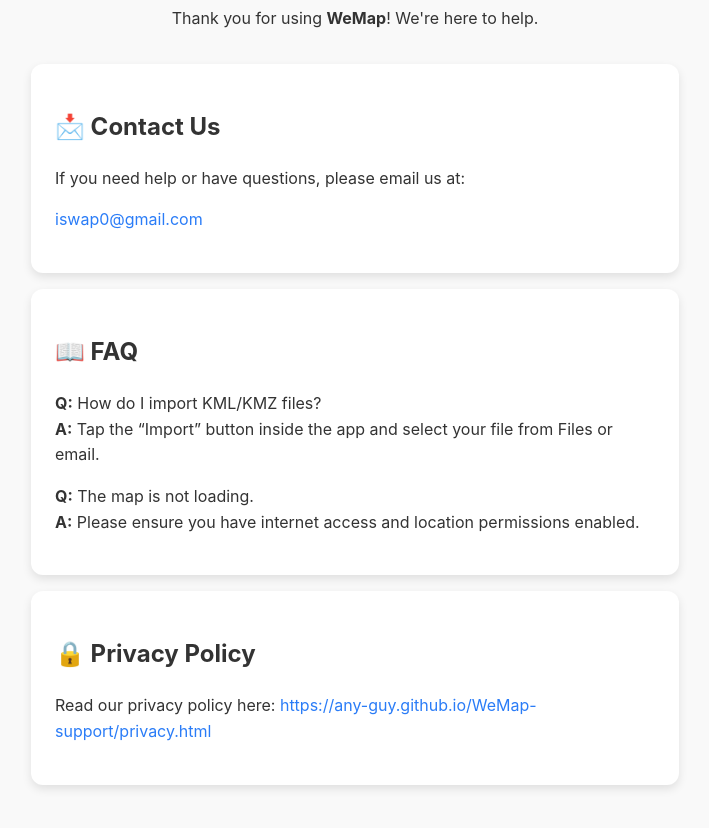
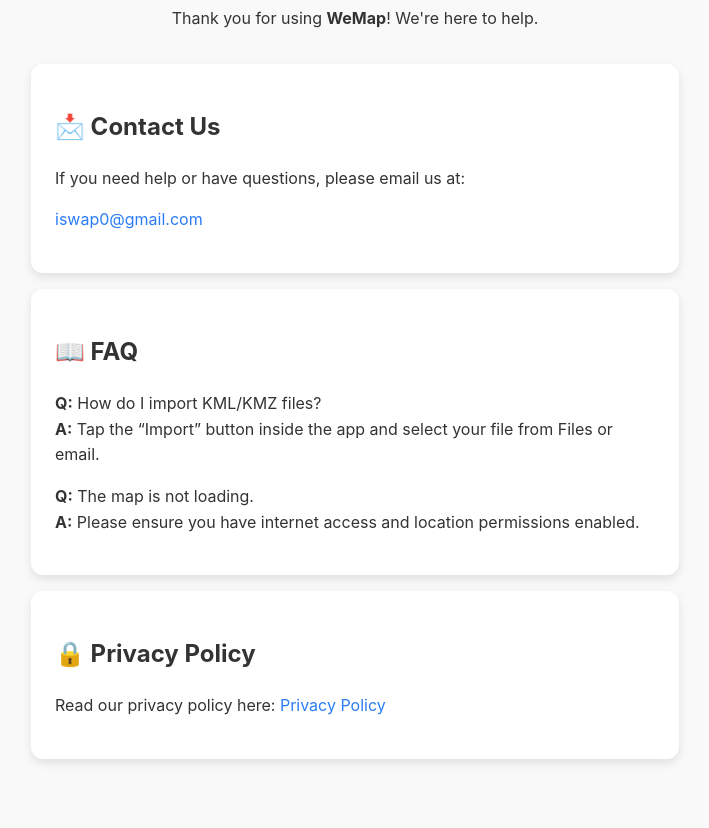
Before and after one commit to Any-Guy/WeMap-support, a plain HTML site: page index.html in a window 1280 px wide. Shown: the part 120-948 px from the top of the page, without its empty margins (285-994 px from the left). After the commit the page ends 927 px from the top, so only its background shows below. Drawn offline with Linux system fonts and the light colour scheme.

Commit message:
Update index.html

```diff
--- a/index.html
+++ b/index.html
@@ -61,7 +61,7 @@
   <div class="card">
     <h2>🔒 Privacy Policy</h2>
     <p>Read our privacy policy here:
-      <a href="https://yourdomain.com/privacy">https://any-guy.github.io/WeMap-support/privacy.html</a>
+      <a href="https://any-guy.github.io/WeMap-support/privacy.html">Privacy Policy</a>
     </p>
   </div>
 </body>
```
